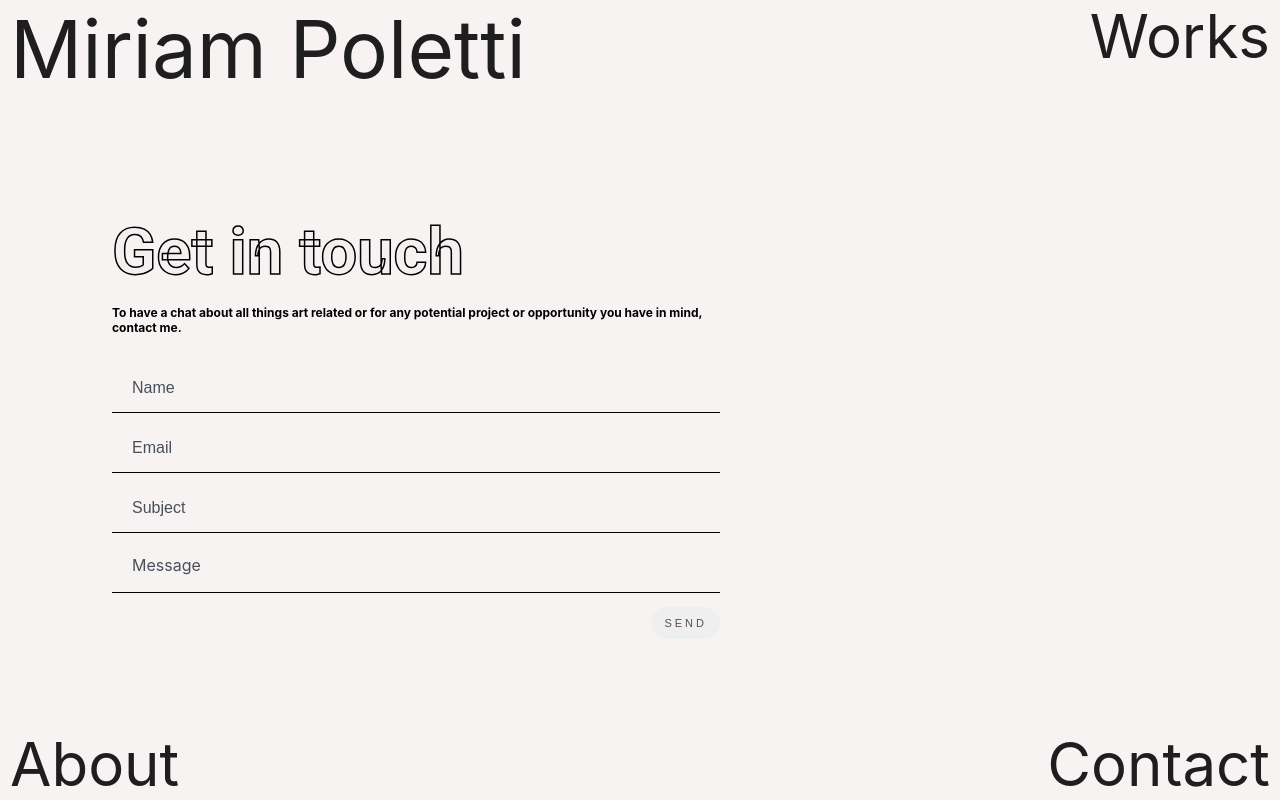
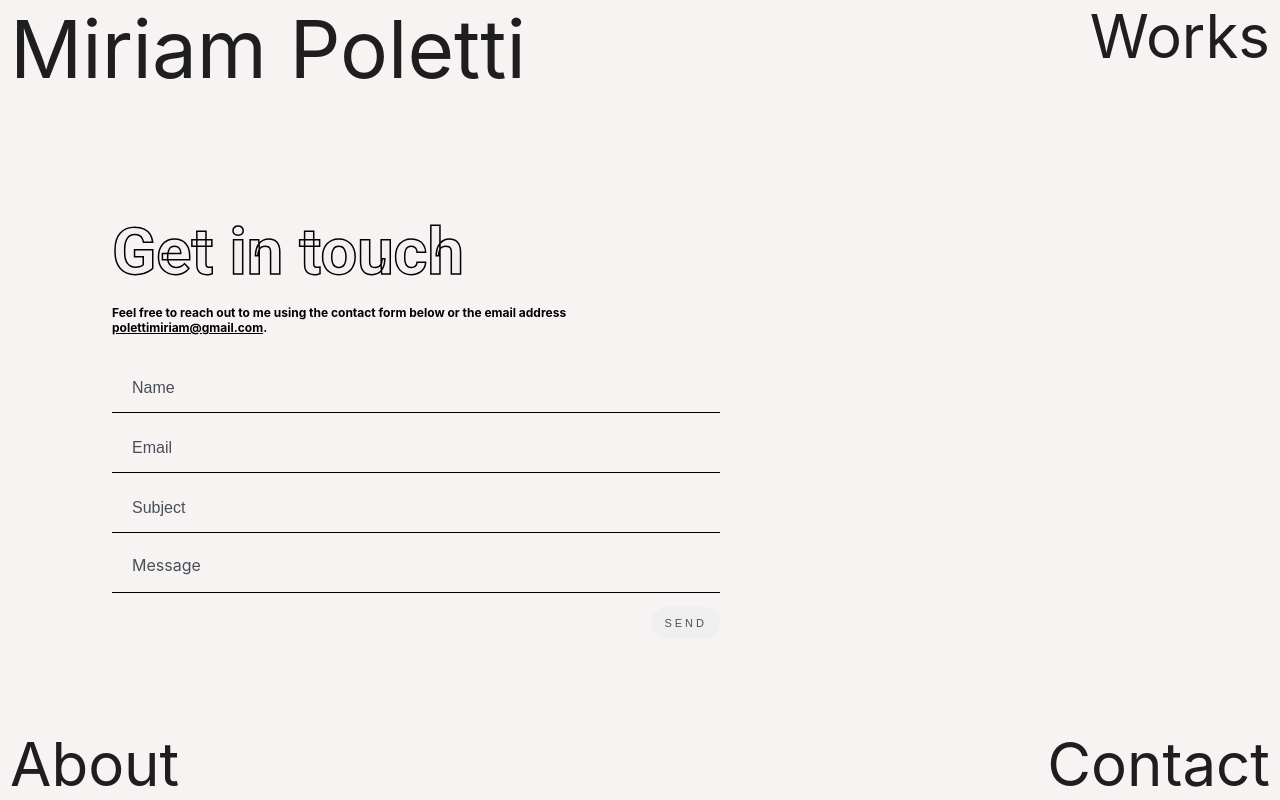
Before and after one commit to miriam-plt/portfolio, a React (Create React App) app: page /contact in a window 1280 px wide. Built offline with nearby package versions, Linux system fonts and the light colour scheme; the HTML template or start-up script is replaced by a standard one; a web font is replaced by a local one.

Commit message:
fixed contact form

```diff
--- a/src/Pages/About/index.js
+++ b/src/Pages/About/index.js
@@ -75,7 +75,7 @@ const About = () => {
                     <p><b>2018</b> <i>Gut Feelings</i>, Centrala, Birmingham, UK</p>
                     <p><b>2018</b> <i>Collection Croisière, Nouvelle Collection Paris</i>, MO.CO. La Panacée, Montpellier, France</p>
                     <p><b>2018</b> <i>It's My Pleasure</i>, Artburst Berlin, OKK Organ kritischer Kunst, Berlin, Germany</p>
-                    <p><b>2018</b> <i>Love & Politics</i>, Chaosmos_/ 79Au, Athens, Greece</p>
+                    <p><b>2018</b> <i>Love & Politics</i>, Chaosmos, Athens, Greece</p>
                     <p><b>2018</b> <i>Endangered Bodies</i>, School of Art and Humanities, FLUL, Lisbon, Portugal</p>
                     <p><b>2018</b> <i>Queertech.io = ART (URL, IRL)</i>, ACMI, Australian Centre for the Moving Image, Melbourne, Australia</p>
                     <p><b>2017</b> <i>Techne Space</i>, virtual exhibition, The Wrong, New Digital Art Biennale</p>
--- a/src/Pages/Contact/index.js
+++ b/src/Pages/Contact/index.js
@@ -31,7 +31,7 @@ const Contact = () => {
         <div className='contact-form'>
             <div className='contact-text'>
             <h5 className='contact-h5'>Get in touch</h5>
-            <h6 className='contact-h6'>To have a chat about all things art related or for any potential project or opportunity you have in mind, contact me.</h6>
+            <h6 className='contact-h6'>Feel free to reach out to me using the contact form below or the email address <ins>polettimiriam@gmail.com</ins>.</h6>
             </div>
             <form id='contact-form' ref={form} onSubmit={sendEmail}>
                 <ul>
```
Also changed, not shown: 1 other file (tests, documents, lock files or other folders).
